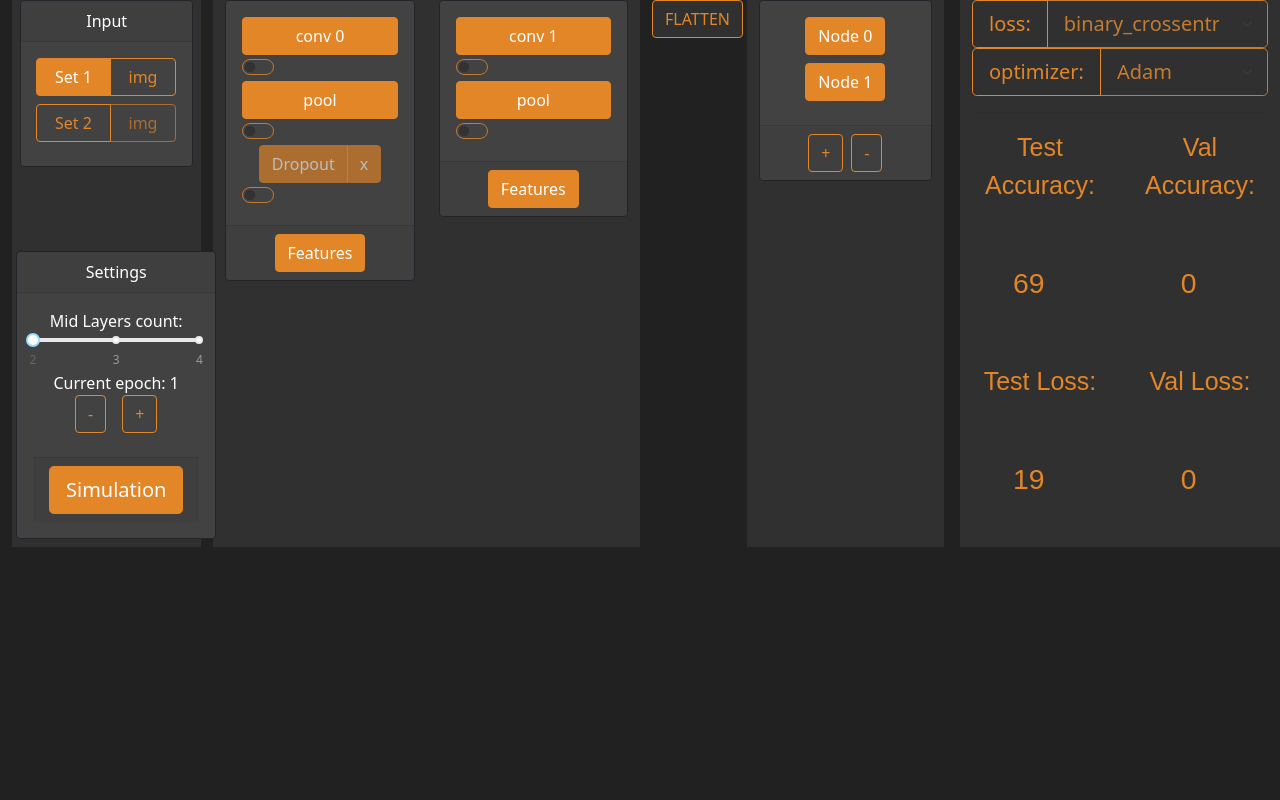
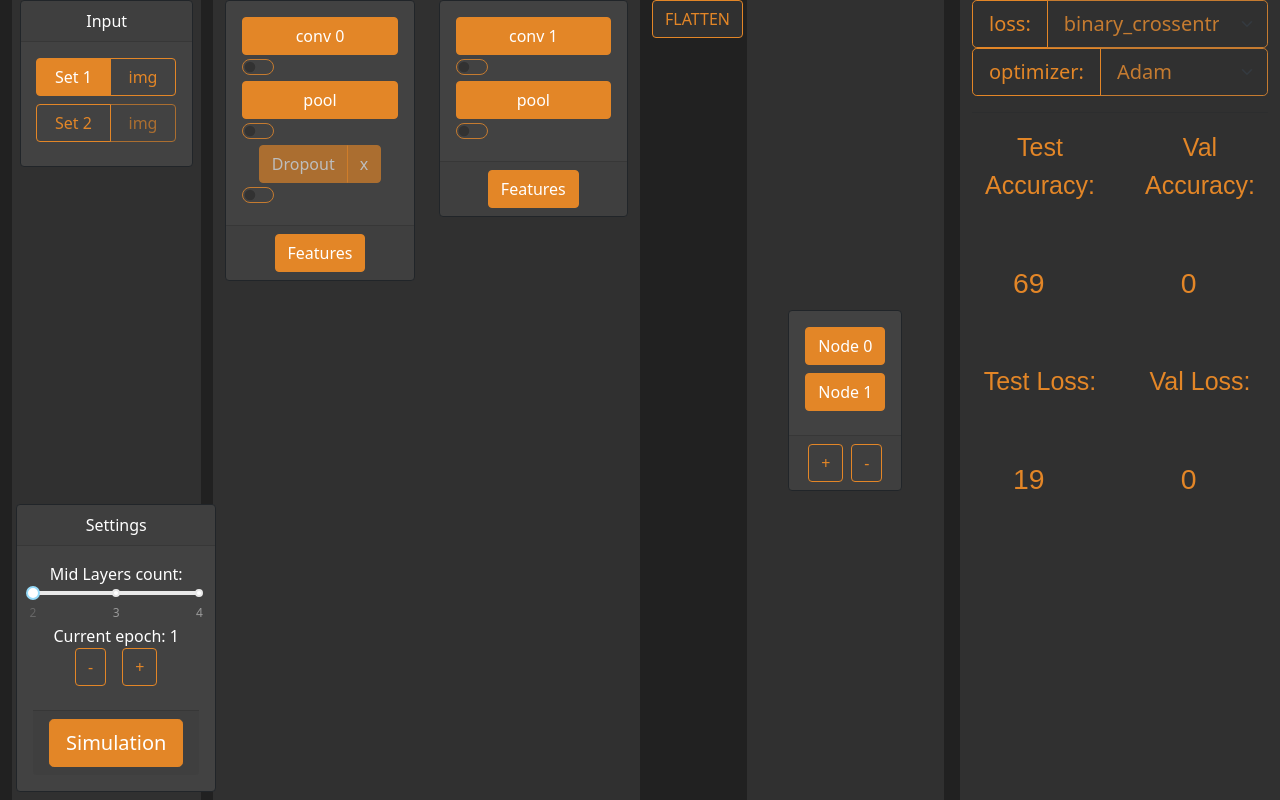
Before and after one commit to Wklej/CNNSIM, a React (Create React App) app: page / in a window 1280 px wide. Built offline with nearby package versions, Linux system fonts and the light colour scheme.

Commit message:
WIP: center fully card

```diff
--- a/src/Layers/Fully.js
+++ b/src/Layers/Fully.js
@@ -36,8 +36,8 @@
 
 
     return (
-        <div className="col">
-            <div className="card border-dark text-center bgDarkCard" >
+        <div className="d-flex min-vh-100 justify-content-center align-items-center">
+        <div className="card border-dark text-center bgDarkCard" >
                 <div className="card-body">
                     <ul className="list-group">
                         { nodes() }
@@ -48,7 +48,7 @@
                     <button className="btn btn-outline-orange" onClick={handleMinus}>-</button>
                 </div>
             </div>
-        </div>
+            </div>
      );
 }
 
--- a/src/Workflow.js
+++ b/src/Workflow.js
@@ -43,7 +43,7 @@
               <button className="btn btn-outline-orange flattenButton bgDarkLayer" onClick={handleFlatShow}>{"FLATTEN"}</button>
               <ExplainModal show={showFlat} handleClose={handleFlatClose} type={"flat"} />
             </div>
-            <div className="col me-3 bgDarkLayer">
+            <div className="col me-3 bgDarkLayer ">
               <Fully setDefautFully={setDefautFully} />
             </div>
             <div className="col-3 bgDarkLayer">
```
